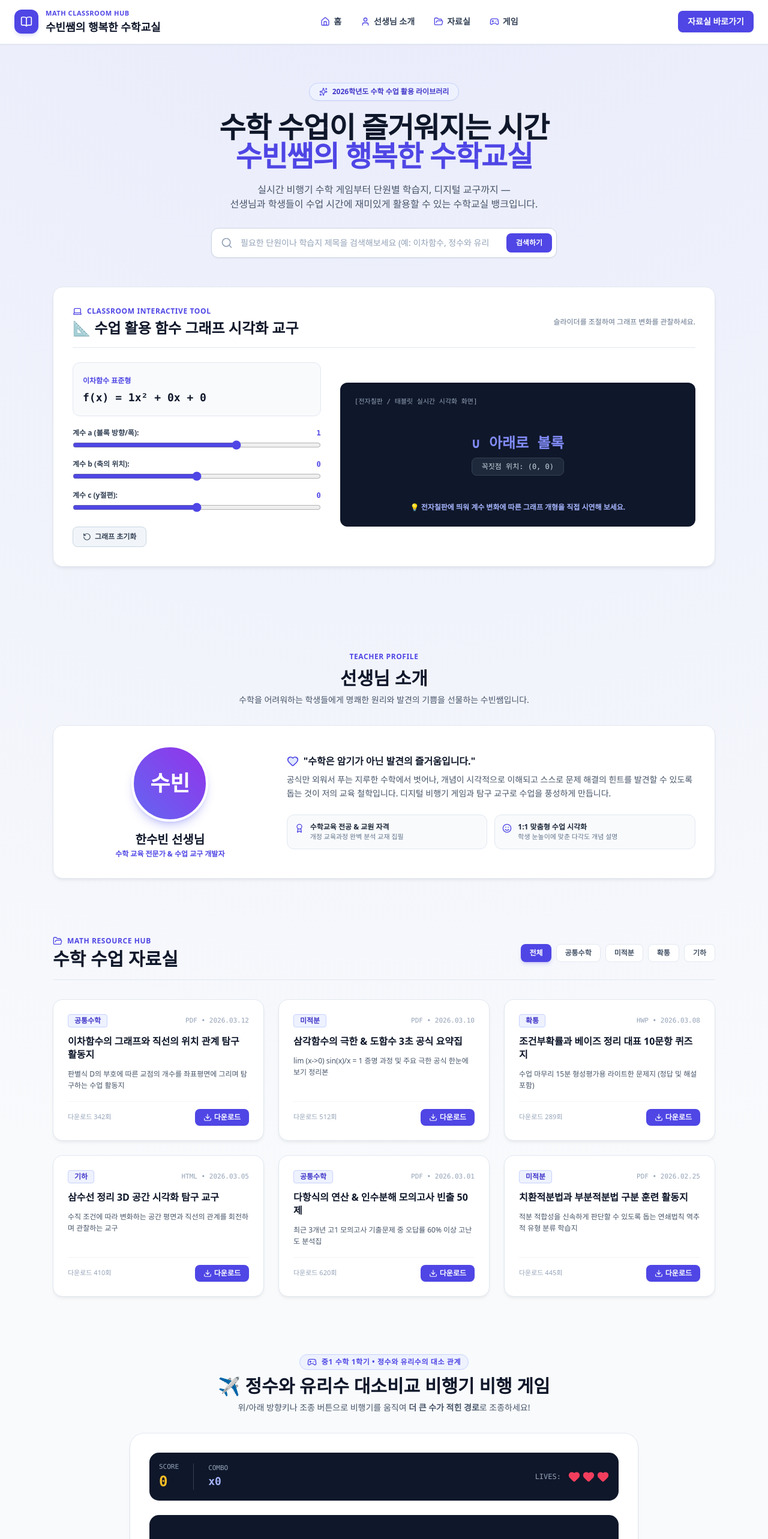
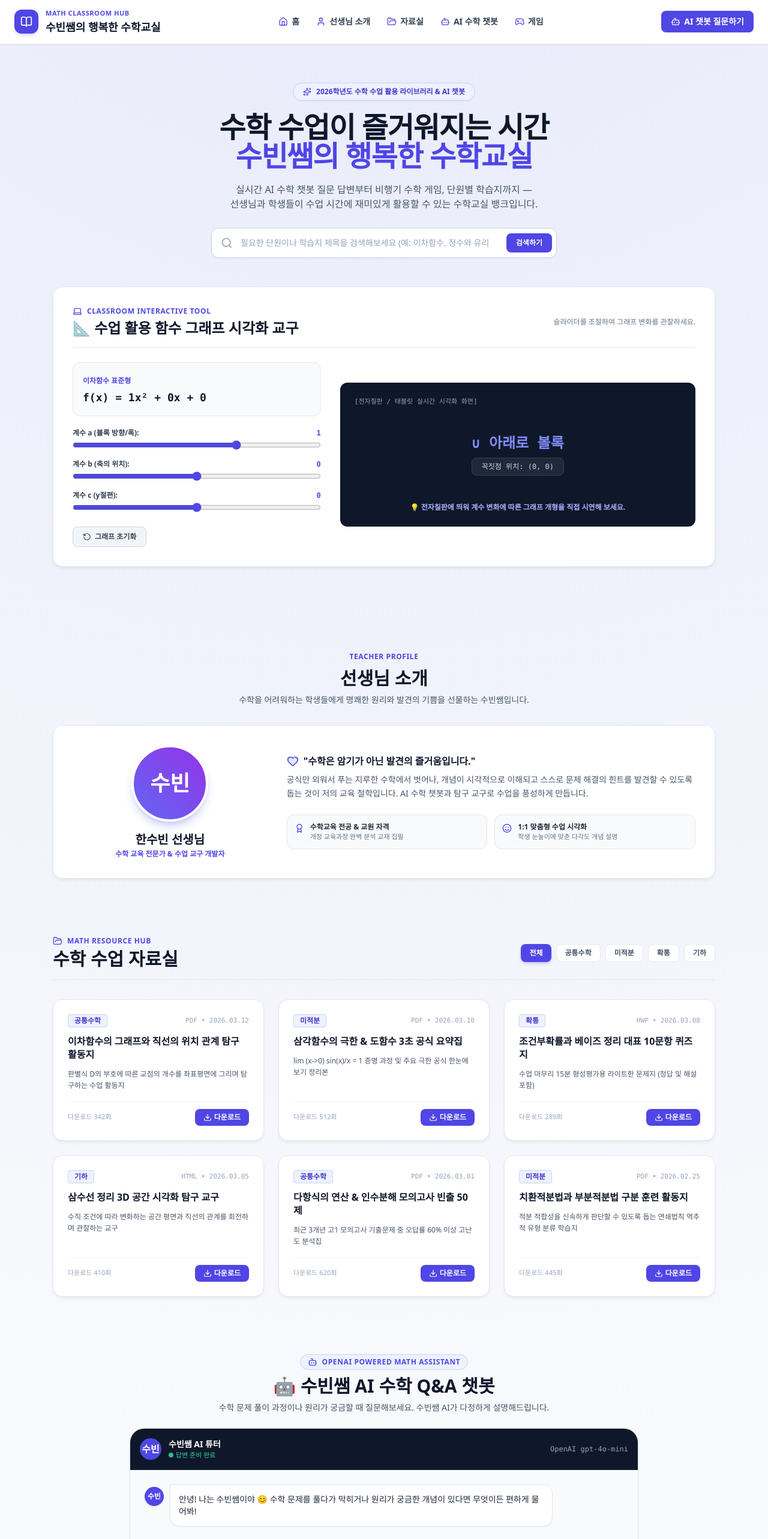
Before and after one commit to hansubin3962-hue/mathclass, a Next.js app: page / in a window 1280 px wide. Shown: the top 2566 px of the page at 60% size. Built offline with nearby package versions, Linux system fonts and the light colour scheme.

Commit message:
feat: add OpenAI powered math tutor AI chatbot and API route

```diff
--- /dev/null
+++ b/app/api/chat/route.ts
@@ -0,0 +1,53 @@
+import { NextResponse } from "next/server";
+
+export async function POST(req: Request) {
+  try {
+    const { messages } = await req.json();
+
+    const apiKey = process.env.OPENAI_API_KEY;
+
+    if (!apiKey) {
+      return NextResponse.json(
+        { error: "OPENAI_API_KEY 환경변수가 설정되지 않았습니다. Vercel 환경변수 설정을 확인해주세요." },
+        { status: 500 }
+      );
+    }
+
+    const systemMessage = {
+      role: "system",
+      content: "너는 학생들에게 수학 개념과 문제를 다정하고 명쾌하게 설명해주는 '수빈쌤'이야. 학생이 질문을 하면 이해하기 쉬운 예시와 단계별 풀이 과정을 덧붙여 다정하게 설명해줘. 핵심 공식이나 개념은 강조해주고, 끝에는 학생을 칭찬하고 격려해줘."
+    };
+
+    const response = await fetch("https://api.openai.com/v1/chat/completions", {
+      method: "POST",
+      headers: {
+        "Content-Type": "application/json",
+        Authorization: `Bearer ${apiKey}`,
+      },
+      body: JSON.stringify({
+        model: "gpt-4o-mini",
+        messages: [systemMessage, ...messages],
+        temperature: 0.7,
+        max_tokens: 1000,
+      }),
+    });
+
+    if (!response.ok) {
+      const errorData = await response.json().catch(() => ({}));
+      return NextResponse.json(
+        { error: errorData.error?.message || "OpenAI API 응답 오류가 발생했습니다." },
+        { status: response.status }
+      );
+    }
+
+    const data = await response.json();
+    const reply = data.choices?.[0]?.message?.content || "죄송해요, 답변을 생성하지 못했어요. 다시 질문해 주시겠어요?";
+
+    return NextResponse.json({ reply });
+  } catch (error: any) {
+    return NextResponse.json(
+      { error: error.message || "서버 요청 처리 중 오류가 발생했습니다." },
+      { status: 500 }
+    );
+  }
+}
--- a/app/layout.tsx
+++ b/app/layout.tsx
@@ -1,10 +1,10 @@
 import type { Metadata } from "next";
 import "./globals.css";
-import { BookOpen, Home, User, FolderOpen, Gamepad2 } from "lucide-react";
+import { BookOpen, Home, User, FolderOpen, Gamepad2, Bot } from "lucide-react";
 
 export const metadata: Metadata = {
-  title: "수빈쌤의 행복한 수학교실 | 수업 자료 & 수학 게임 툴킷",
-  description: "수학 수업시간에 바로 활용하는 개념 자료, 실시간 시각화 교구, 수학 게임, 단원별 학습지 라이브러리",
+  title: "수빈쌤의 행복한 수학교실 | AI 수학 챗봇 & 수업 자료 툴킷",
+  description: "수학 수업시간에 바로 활용하는 AI 수학 Q&A 챗봇, 개념 자료, 시각화 교구, 수학 게임, 학습지 라이브러리",
 };
 
 export default function RootLayout({
@@ -31,8 +31,8 @@ export default function RootLayout({
               </div>
             </a>
 
-            {/* Menu Links: 홈, 선생님 소개, 자료실, 게임 */}
-            <nav className="hidden md:flex items-center space-x-8 text-sm font-semibold text-slate-700">
+            {/* Menu Links: 홈, 선생님 소개, 자료실, AI 챗봇, 게임 */}
+            <nav className="hidden md:flex items-center space-x-7 text-sm font-semibold text-slate-700">
               <a href="#home" className="hover:text-indigo-600 flex items-center space-x-1.5 transition-colors">
                 <Home className="w-4 h-4 text-indigo-600" />
                 <span>홈</span>
@@ -45,6 +45,10 @@ export default function RootLayout({
                 <FolderOpen className="w-4 h-4 text-indigo-600" />
                 <span>자료실</span>
               </a>
+              <a href="#chatbot" className="hover:text-indigo-600 flex items-center space-x-1.5 transition-colors">
+                <Bot className="w-4 h-4 text-indigo-600" />
+                <span>AI 수학 챗봇</span>
+              </a>
               <a href="#game" className="hover:text-indigo-600 flex items-center space-x-1.5 transition-colors">
                 <Gamepad2 className="w-4 h-4 text-indigo-600" />
                 <span>게임</span>
@@ -54,10 +58,11 @@ export default function RootLayout({
             {/* Quick Action Button */}
             <div className="flex items-center space-x-3">
               <a
-                href="#resources"
-                className="px-4 py-2 text-xs sm:text-sm font-bold text-white bg-indigo-600 hover:bg-indigo-700 rounded-lg shadow-sm transition-all"
+                href="#chatbot"
+                className="px-4 py-2 text-xs sm:text-sm font-bold text-white bg-indigo-600 hover:bg-indigo-700 rounded-lg shadow-sm transition-all flex items-center space-x-1.5"
               >
-                자료실 바로가기
+                <Bot className="w-4 h-4" />
+                <span>AI 챗봇 질문하기</span>
               </a>
             </div>
           </div>
@@ -73,10 +78,10 @@ export default function RootLayout({
           <div className="container mx-auto px-4 sm:px-6 flex flex-col md:flex-row justify-between items-center space-y-4 md:space-y-0">
             <div className="flex items-center space-x-3 text-slate-900">
               <BookOpen className="w-5 h-5 text-indigo-600" />
-              <span className="font-bold text-sm">수빈쌤의 행복한 수학교실</span>
+              <span className="font-bold text-sm">수빈쌤의 행복한 수학교실 (AI 챗봇 서비스)</span>
             </div>
             <div className="text-center md:text-right text-slate-500 space-y-1">
-              <p>본 사이트의 교구 및 학습지 자료는 수업 목적 활용이 가능합니다.</p>
+              <p>본 사이트의 AI 챗봇 답변 및 교구 자료는 수업 목적 활용이 가능합니다.</p>
               <p>&copy; {new Date().getFullYear()} Subin Math Classroom Hub. All rights reserved.</p>
             </div>
           </div>
--- a/app/page.tsx
+++ b/app/page.tsx
@@ -1,15 +1,13 @@
 "use client";
 
-import { useState, useEffect } from "react";
+import { useState, useEffect, useRef } from "react";
 import {
   Search,
   Download,
   Laptop,
   FileText,
-  Bookmark,
   Sparkles,
   RotateCcw,
-  User,
   Gamepad2,
   Trophy,
   Award,
@@ -20,15 +18,23 @@ import {
   ArrowDown,
   Plane,
   Play,
-  CheckCircle2,
-  XCircle,
-  HelpCircle
+  Bot,
+  Send,
+  Loader2,
+  MessageSquare,
+  Lightbulb
 } from "lucide-react";
+
+// Chatbot Message Structure
+interface ChatMessage {
+  role: "user" | "assistant";
+  content: string;
+}
 
 // Rational Number Item Structure
 interface RationalNumber {
-  display: string; // e.g. "-3.5", "+2/3", "-7"
-  value: number;   // numeric value for comparison
+  display: string;
+  value: number;
 }
 
 export default function Home() {
@@ -42,10 +48,69 @@ export default function Home() {
   const [searchQuery, setSearchQuery] = useState<string>("");
 
   // ==========================================
+  // AI CHATBOT STATE
+  // ==========================================
+  const [chatMessages, setChatMessages] = useState<ChatMessage[]>([
+    {
+      role: "assistant",
+      content: "안녕! 나는 수빈쌤이야 😊 수학 문제를 풀다가 막히거나 원리가 궁금한 개념이 있다면 무엇이든 편하게 물어봐!"
+    }
+  ]);
+  const [chatInput, setChatInput] = useState<string>("");
+  const [isChatLoading, setIsChatLoading] = useState<boolean>(false);
+  const chatEndRef = useRef<HTMLDivElement>(null);
+
+  const scrollToBottom = () => {
+    chatEndRef.current?.scrollIntoView({ behavior: "smooth" });
+  };
+
+  useEffect(() => {
+    scrollToBottom();
+  }, [chatMessages, isChatLoading]);
+
+  const handleSendMessage = async (textToSend?: string) => {
+    const text = (textToSend || chatInput).trim();
+    if (!text || isChatLoading) return;
+
+    const newMessages: ChatMessage[] = [...chatMessages, { role: "user", content: text }];
+    setChatMessages(newMessages);
+    setChatInput("");
+    setIsChatLoading(true);
+
+    try {
+      const response = await fetch("/api/chat", {
+        method: "POST",
+        headers: { "Content-Type": "application/json" },
+        body: JSON.stringify({
+          messages: newMessages.map(msg => ({ role: msg.role, content: msg.content }))
+        }),
+      });
+
+      const data = await response.json();
+
+      if (!response.ok) {
+        setChatMessages(prev => [
+          ...prev,
+          { role: "assistant", content: `⚠️ ${data.error || "오류가 발생했어요. Vercel 환경변수에 OPENAI_API_KEY가 등록되어 있는지 확인해주세요."}` }
+        ]);
+      } else {
+        setChatMessages(prev => [...prev, { role: "assistant", content: data.reply }]);
+      }
+    } catch (err: any) {
+      setChatMessages(prev => [
+        ...prev,
+        { role: "assistant", content: "⚠️ 네트워크 오류가 발생했어요. 잠시 후 다시 시도해주세요." }
+      ]);
+    } finally {
+      setIsChatLoading(false);
+    }
+  };
+
+  // ==========================================
   // AIRPLANE GAME STATE (중1 정수와 유리수 대소비교)
   // ==========================================
   const [gameState, setGameState] = useState<"READY" | "PLAYING" | "GAMEOVER">("READY");
-  const [planeLane, setPlaneLane] = useState<"TOP" | "BOTTOM">("TOP"); // 비행기 위치 (위 / 아래)
+  const [planeLane, setPlaneLane] = useState<"TOP" | "BOTTOM">("TOP");
   const [score, setScore] = useState<number>(0);
   const [combo, setCombo] = useState<number>(0);
   const [lives, setLives] = useState<number>(3);
@@ -54,19 +119,15 @@ export default function Home() {
   const [topNumber, setTopNumber] = useState<RationalNumber>({ display: "+3", value: 3 });
   const [bottomNumber, setBottomNumber] = useState<RationalNumber>({ display: "-5", value: -5 });
 
-  // Helper: Generate random Integer or Rational Number
   const generateRationalNumber = (): RationalNumber => {
     const type = Math.random();
     if (type < 0.4) {
-      // Integer (-15 to 15)
       const val = Math.floor(Math.random() * 30) - 15;
       return { display: val > 0 ? `+${val}` : `${val}`, value: val };
     } else if (type < 0.7) {
-      // Decimal (-9.9 to 9.9)
       const val = parseFloat((Math.random() * 20 - 10).toFixed(1));
       return { display: val > 0 ? `+${val}` : `${val}`, value: val };
     } else {
-      // Fraction (denominator 2, 3, 4, 5)
       const den = [2, 3, 4, 5][Math.floor(Math.random() * 4)];
       const num = Math.floor(Math.random() * 12) - 6;
       if (num === 0) return { display: "0", value: 0 };
@@ -76,7 +137,6 @@ export default function Home() {
     }
   };
 
-  // Generate new pair of numbers guaranteed not equal
   const nextQuestion = () => {
     let num1 = generateRationalNumber();
     let num2 = generateRationalNumber();
@@ -99,7 +159,6 @@ export default function Home() {
     nextQuestion();
   };
 
-  // Player action: Fly & Select Lane
   const handleFlyAndCheck = (chosenLane: "TOP" | "BOTTOM") => {
     if (gameState !== "PLAYING") return;
 
@@ -108,7 +167,6 @@ export default function Home() {
     const otherNum = chosenLane === "TOP" ? bottomNumber : topNumber;
 
     if (chosenNum.value > otherNum.value) {
-      // Correct! Chosen number is GREATER
       const addedScore = 100 + combo * 20;
       setScore(prev => prev + addedScore);
       setCombo(prev => prev + 1);
@@ -121,7 +179,6 @@ export default function Home() {
         nextQuestion();
       }, 1000);
     } else {
-      // Wrong!
       const newLives = lives - 1;
       setLives(newLives);
       setCombo(0);
@@ -141,7 +198,6 @@ export default function Home() {
     }
   };
 
-  // Keyboard Up / Down Arrow Control listener
   useEffect(() => {
     const handleKeyDown = (e: KeyboardEvent) => {
       if (gameState !== "PLAYING") return;
@@ -156,7 +212,6 @@ export default function Home() {
     window.addEventListener("keydown", handleKeyDown);
     return () => window.removeEventListener("keydown", handleKeyDown);
   }, [gameState, topNumber, bottomNumber, lives, combo]);
-
 
   // Worksheets Data
   const resources = [
@@ -237,7 +292,7 @@ export default function Home() {
         <div className="text-center space-y-5 max-w-3xl mx-auto">
           <div className="inline-flex items-center space-x-2 bg-indigo-50 border border-indigo-200 rounded-full px-4 py-1.5 text-xs text-indigo-700 font-bold shadow-sm">
             <Sparkles className="w-3.5 h-3.5 text-indigo-600" />
-            <span>2026학년도 수학 수업 활용 라이브러리</span>
+            <span>2026학년도 수학 수업 활용 라이브러리 & AI 챗봇</span>
           </div>
 
           <h1 className="text-3xl sm:text-5xl font-black text-slate-900 tracking-tight leading-tight">
@@ -246,7 +301,7 @@ export default function Home() {
           </h1>
 
           <p className="text-slate-600 text-sm sm:text-base leading-relaxed">
-            실시간 비행기 수학 게임부터 단원별 학습지, 디지털 교구까지 — <br className="hidden sm:inline" />
+            실시간 AI 수학 챗봇 질문 답변부터 비행기 수학 게임, 단원별 학습지까지 — <br className="hidden sm:inline" />
             선생님과 학생들이 수업 시간에 재미있게 활용할 수 있는 수학교실 뱅크입니다.
           </p>
 
@@ -404,7 +459,7 @@ export default function Home() {
               </h4>
               <p className="text-slate-600 text-sm leading-relaxed">
                 공식만 외워서 푸는 지루한 수학에서 벗어나, 개념이 시각적으로 이해되고 스스로 문제 해결의 힌트를
-                발견할 수 있도록 돕는 것이 저의 교육 철학입니다. 디지털 비행기 게임과 탐구 교구로 수업을 풍성하게 만듭니다.
+                발견할 수 있도록 돕는 것이 저의 교육 철학입니다. AI 수학 챗봇과 탐구 교구로 수업을 풍성하게 만듭니다.
               </p>
             </div>
 
@@ -489,7 +544,127 @@ export default function Home() {
       </section>
 
 
-      {/* 4. 게임 (GAME) SECTION: 중1 수학 정수와 유리수 비행기 게임 */}
+      {/* 4. AI 수학 챗봇 (CHATBOT) SECTION */}
+      <section id="chatbot" className="container mx-auto px-4 sm:px-6 max-w-4xl space-y-6">
+        <div className="text-center space-y-2">
+          <div className="inline-flex items-center space-x-2 text-indigo-600 font-bold text-xs uppercase tracking-wider bg-indigo-50 px-3 py-1 rounded-full border border-indigo-200">
+            <Bot className="w-4 h-4 text-indigo-600" />
+            <span>OpenAI Powered Math Assistant</span>
+          </div>
+          <h2 className="text-2xl sm:text-3xl font-black text-slate-900">
+            🤖 수빈쌤 AI 수학 Q&A 챗봇
+          </h2>
+          <p className="text-slate-600 text-sm max-w-xl mx-auto">
+            수학 문제 풀이 과정이나 원리가 궁금할 때 질문해보세요. 수빈쌤 AI가 다정하게 설명해드립니다.
+          </p>
+        </div>
+
+        <div className="card-light rounded-3xl overflow-hidden shadow-xl border border-indigo-100 flex flex-col h-[520px]">
+          {/* Chat Header */}
+          <div className="bg-slate-900 text-white p-4 flex items-center justify-between border-b border-slate-800">
+            <div className="flex items-center space-x-3">
+              <div className="w-9 h-9 rounded-full bg-indigo-600 flex items-center justify-center text-white font-bold">
+                수빈
+              </div>
+              <div>
+                <h3 className="font-bold text-sm">수빈쌤 AI 튜터</h3>
+                <span className="text-[11px] text-emerald-400 flex items-center space-x-1">
+                  <span className="w-2 h-2 rounded-full bg-emerald-400 animate-pulse"></span>
+                  <span>답변 준비 완료</span>
+                </span>
+              </div>
+            </div>
+            <span className="text-xs text-slate-400 font-mono">OpenAI gpt-4o-mini</span>
+          </div>
+
+          {/* Chat Messages Body */}
+          <div className="flex-1 p-4 sm:p-6 overflow-y-auto space-y-4 bg-slate-50">
+            {chatMessages.map((msg, index) => (
+              <div
+                key={index}
+                className={`flex items-start space-x-2.5 ${
+                  msg.role === "user" ? "flex-row-reverse space-x-reverse" : ""
+                }`}
+              >
+                {msg.role === "assistant" && (
+                  <div className="w-8 h-8 rounded-full bg-indigo-600 text-white font-bold text-xs flex items-center justify-center flex-shrink-0 mt-1 shadow-sm">
+                    수빈
+                  </div>
+                )}
+
+                <div
+                  className={`max-w-[80%] p-3.5 rounded-2xl text-xs sm:text-sm leading-relaxed whitespace-pre-wrap shadow-sm ${
+                    msg.role === "user"
+                      ? "bg-indigo-600 text-white rounded-tr-none font-medium"
+                      : "bg-white text-slate-800 border border-slate-200 rounded-tl-none"
+                  }`}
+                >
+                  {msg.content}
+                </div>
+              </div>
+            ))}
+
+            {isChatLoading && (
+              <div className="flex items-center space-x-2.5">
+                <div className="w-8 h-8 rounded-full bg-indigo-600 text-white font-bold text-xs flex items-center justify-center shadow-sm">
+                  수빈
+                </div>
+                <div className="bg-white border border-slate-200 p-3.5 rounded-2xl text-xs text-slate-500 flex items-center space-x-2 shadow-sm">
+                  <Loader2 className="w-4 h-4 text-indigo-600 animate-spin" />
+                  <span>수빈쌤이 친절한 답변을 작성하고 있습니다...</span>
+                </div>
+              </div>
+            )}
+            <div ref={chatEndRef} />
+          </div>
+
+          {/* Quick Prompts */}
+          <div className="p-2.5 bg-white border-t border-slate-200 flex items-center space-x-2 overflow-x-auto text-xs">
+            <span className="text-slate-400 font-bold flex items-center space-x-1 flex-shrink-0 pl-2">
+              <Lightbulb className="w-3.5 h-3.5 text-amber-500" />
+              <span>추천 질문:</span>
+            </span>
+            {[
+              "이차방정식 근의 공식이 뭐야?",
+              "정수와 유리수 곱셈 부호 규칙 알려줘",
+              "피타고라스 정리가 뭐야?"
+            ].map((prompt, pIdx) => (
+              <button
+                key={pIdx}
+                onClick={() => handleSendMessage(prompt)}
+                className="px-3 py-1 bg-slate-100 hover:bg-indigo-50 hover:text-indigo-600 text-slate-600 border border-slate-200 rounded-full flex-shrink-0 transition-colors"
+              >
+                {prompt}
+              </button>
+            ))}
+          </div>
+
+          {/* Input Form */}
+          <form
+            onSubmit={(e) => { e.preventDefault(); handleSendMessage(); }}
+            className="p-3 bg-white border-t border-slate-200 flex items-center space-x-2"
+          >
+            <input
+              type="text"
+              value={chatInput}
+              onChange={(e) => setChatInput(e.target.value)}
+              placeholder="수학 개념이나 문제를 수빈쌤 AI에게 질문하세요..."
+              className="flex-1 px-4 py-2.5 bg-slate-50 border border-slate-200 focus:border-indigo-500 rounded-xl text-slate-900 text-xs sm:text-sm outline-none"
+            />
+            <button
+              type="submit"
+              disabled={isChatLoading || !chatInput.trim()}
+              className="px-4 py-2.5 bg-indigo-600 hover:bg-indigo-700 disabled:opacity-50 text-white font-bold text-xs rounded-xl shadow-md transition-all flex items-center space-x-1"
+            >
+              <span>전송</span>
+              <Send className="w-3.5 h-3.5" />
+            </button>
+          </form>
+        </div>
+      </section>
+
+
+      {/* 5. 게임 (GAME) SECTION */}
       <section id="game" className="container mx-auto px-4 sm:px-6 max-w-4xl space-y-8">
         <div className="text-center space-y-2">
           <div className="inline-flex items-center space-x-2 text-indigo-600 font-bold text-xs uppercase tracking-wider bg-indigo-50 px-3 py-1 rounded-full border border-indigo-200">
```
